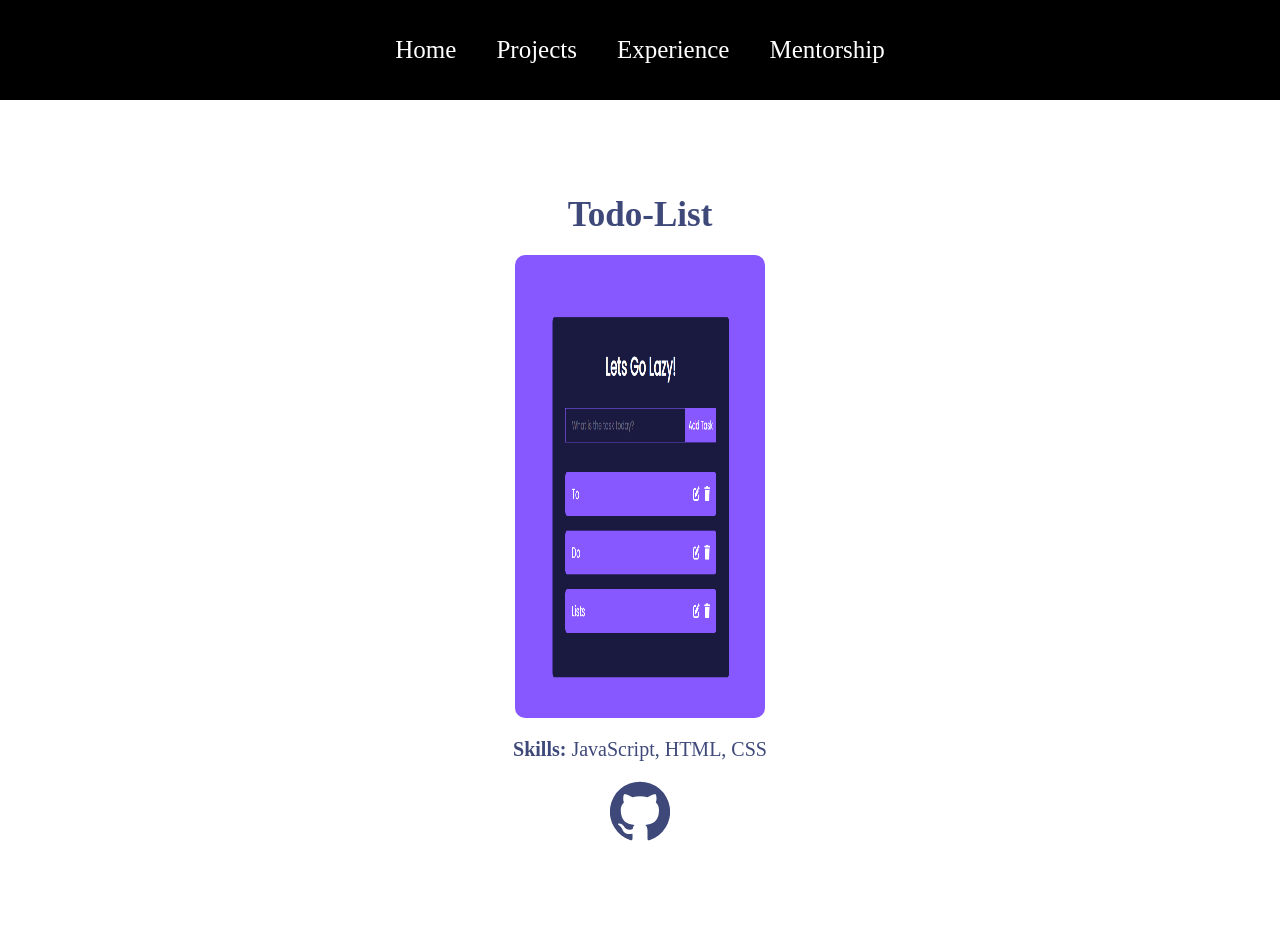
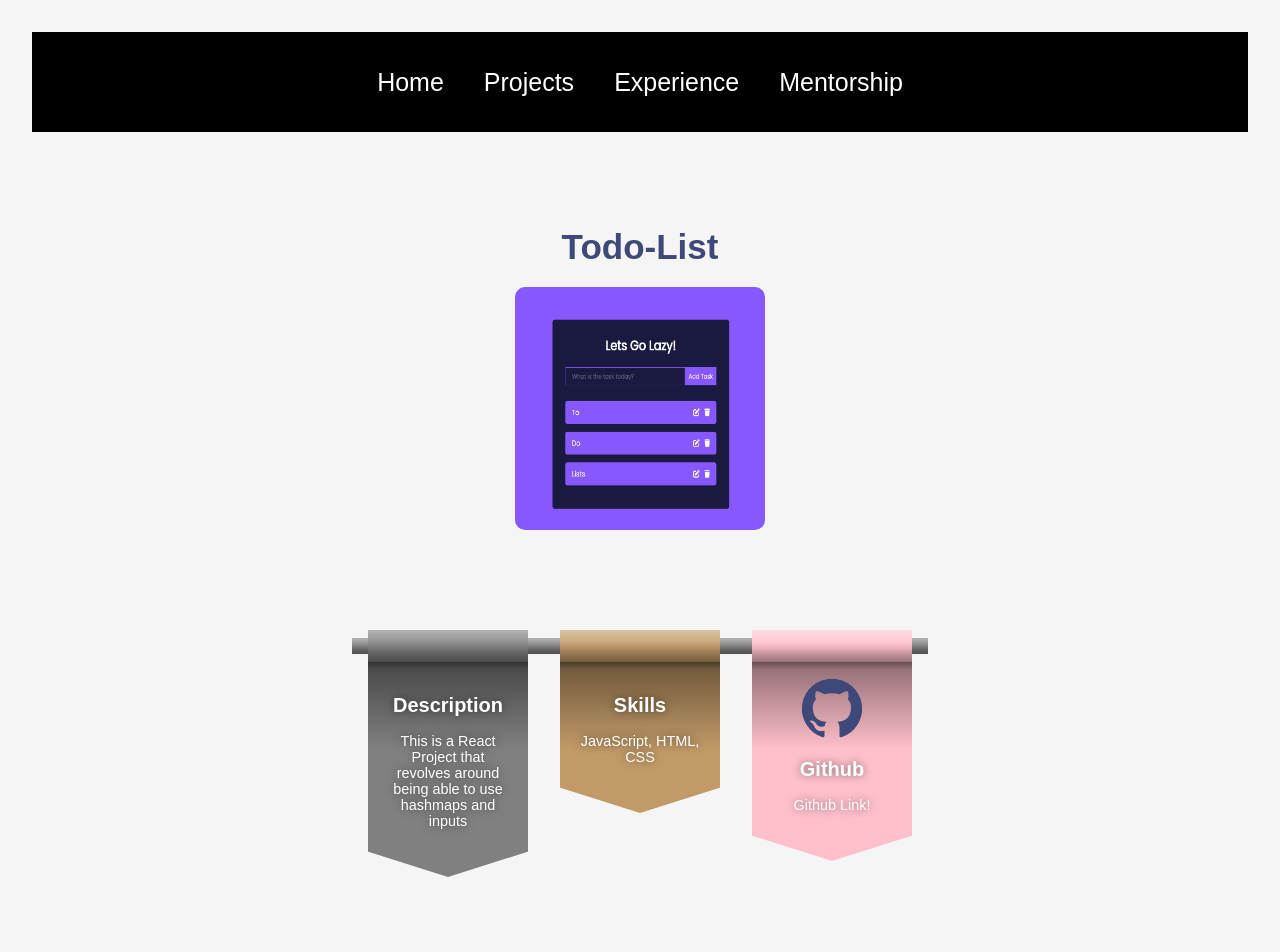
Before and after one commit to ShawnCustodio/profile, a React (Create React App) app: page /project/1 in a window 1280 px wide. Shown: the top 952 px of the page. Built offline with nearby package versions, Linux system fonts and the light colour scheme.

Commit message:
cool bars

```diff
--- a/src/helpers/ProjectList.js
+++ b/src/helpers/ProjectList.js
@@ -9,29 +9,34 @@ export const ProjectList = [
         name: "Basic Piano",
         image: PianoG,
         skill: "JavaScript, HTML, CSS",
-        link: "https://github.com/ShawnCustodio/ShawnCustodio.github.io"
+        link: "https://github.com/ShawnCustodio/ShawnCustodio.github.io",
+        desc: "This is a React Project that revolves around being able to use MP4 onClick"
     },
     {
         name: "Todo-List",
         image: TL,
         skill: "JavaScript, HTML, CSS",
-        link: "https://github.com/ShawnCustodio/todo-list"
+        link: "https://github.com/ShawnCustodio/todo-list",
+        desc: "This is a React Project that revolves around being able to use hashmaps and inputs"
     },
     {
         name: "JavaFX + SQL",
         image: JFX,
-        skill: "Java, JavaFX, SQL, Sqlite"
+        skill: "Java, JavaFX, SQL, Sqlite",
+        desc: "This is a Java and JDBC Project that revolves around being able to use SQLite3 in order to manipulate a Database"
     },
     {
         name: "Calculator",
         image: Calc,
         skill: "React, JavaScript, HTML, CSS",
-        link: "https://github.com/ShawnCustodio/calculator"
+        link: "https://github.com/ShawnCustodio/calculator",
+        desc: "This is a React Project that revolves around understanding parsing through files and being able to communicate"
     },
     {
         name: "Zara Kaggle Dataset",
         image: ZK,
         skill: "Python, Pandas, Sklearn, Numpy, Matplotlib ",
-        link: "https://colab.research.google.com/drive/1cka6ZQXoiuZWSUG5aD6iV-Q4MqfSK1LF?usp=sharing"
+        link: "https://colab.research.google.com/drive/1cka6ZQXoiuZWSUG5aD6iV-Q4MqfSK1LF?usp=sharing",
+        desc: "This is a Python Project that revolves around using Pandas, Sklearn, and Numpy in order to learn Data Computational Methods"
     }
 ]
--- a/src/pages/ProjectDisplay.js
+++ b/src/pages/ProjectDisplay.js
@@ -3,6 +3,8 @@ import { useParams } from "react-router-dom";
 import { ProjectList } from "../helpers/ProjectList";
 import GitHubIcon from "@material-ui/icons/GitHub";
 import '../styles/ProjectDisplay.css';
+import WorkIcon from "@material-ui/icons/Work";
+
 
 function ProjectDisplay() {
   const { id } = useParams();
@@ -16,11 +18,34 @@ function ProjectDisplay() {
     <div className="project">
       <h1> {project.name}</h1>
       <img src={project.image} />
-      <p>
-        <b>Skills:</b> {project.skill}
-      </p>
-      <a href={project.link} target="_blank" rel="noopener noreferrer" style={iconStyle}><GitHubIcon /></a>
+
+
+      <ul className = "move">
+    <li className = "banner0">
+        <div class="icon"><i class="fa-brands fa-codepen"></i></div>
+        <div class="title">Description</div>
+        <div class="descr">{project.desc}</div>
+    </li>
+    <li className= "banner3" >
+        <div class="icon"><i class="fa-brands fa-js"></i></div>
+        <div class="title">Skills</div>
+        <div class="descr"> {project.skill}</div>
+    </li>
+    <li className = "banner4">
+    <a href={project.link} target="_blank" rel="noopener noreferrer" style={iconStyle}><GitHubIcon /></a>
+        <div class="title">Github</div>
+        <div class="descr">Github Link!</div>
+    </li>
+</ul>
+
+
+
+
+
     </div>
+
+
+
   );
 }
 
--- a/src/styles/ProjectDisplay.css
+++ b/src/styles/ProjectDisplay.css
@@ -5,6 +5,7 @@
     justify-content: center;
     align-items: center;
     flex-direction: column;
+    margin-bottom: 100px;
   }
 
   .project h1 {
@@ -26,3 +27,171 @@
     font-size: 60px;
     color: #3e497a;
   }
+
+.move{
+  margin-top: 100px;
+}
+
+  .title{
+  color: black;
+  }
+
+.banner0{
+  --accent-color: gray;
+}
+
+.banner1{
+  --accent-color: #ADD8E6;
+}
+
+.banner2{
+  --accent-color: #ffcccb;
+}
+
+.banner3{
+  --accent-color: #C19A68;
+}
+
+.banner4{
+  --accent-color: #FFC0CB;
+}
+@import url("https://pro.fontawesome.com/releases/v6.0.0-beta1/css/all.css");
+@import url("https://fonts.googleapis.com/css2?family=Jura:wght@500;600;900&display=swap");
+
+*,
+*::before,
+*::after {
+  margin: 0;
+  padding: 0;
+  box-sizing: border-box;
+}
+
+body {
+  --color: rgba(30, 30, 30);
+  --bgColor: rgba(245, 245, 245);
+  min-height: 100vh;
+
+  display: grid;
+  align-content: center;
+  gap: 2rem;
+  padding: 2rem;
+
+  font-family: "Jura", sans-serif;
+  color: var(--color);
+  background: var(--bgColor);
+}
+
+h1 {
+  text-align: center;
+}
+
+ul {
+  --col-gap: 2rem;
+  --barH: 1rem;
+  --roleH: 2rem;
+  --flapH: 2rem;
+
+  width: min(60rem, 90%);
+  margin-inline: auto;
+
+  display: flex;
+  flex-wrap: wrap;
+
+  gap: var(--col-gap);
+  padding-inline: calc(var(--col-gap) / 2);
+
+  justify-content: center;
+  align-items: flex-start;
+  list-style: none;
+}
+ul li {
+  width: 10em;
+  display: grid;
+  grid-template:
+    "role"
+    "icon"
+    "title"
+    "descr";
+  align-items: flex-start;
+  gap: 1rem;
+  padding-block-end: calc(var(--flapH) + 1rem);
+  text-align: center;
+  background: var(--accent-color);
+  background-image: linear-gradient(
+    rgba(0, 0, 0, 0.6) var(--roleH),
+    rgba(0, 0, 0, 0.4) calc(var(--roleH) + 0.5rem),
+    rgba(0, 0, 0, 0) calc(var(--roleH) + 0.5rem + 5rem)
+  );
+  clip-path: polygon(
+    calc(var(--col-gap) / -2 - 5px) 0,
+    calc(100% + var(--col-gap) / 2 + 5px) 0,
+    calc(100% + var(--col-gap) / 2 + 5px ) calc(100% - var(--flapH)),
+    50% 100%,
+    calc(var(--col-gap) / -2 - 5px) calc(100% - var(--flapH))
+  );
+}
+
+/* bar */
+ul li::before {
+  content: "";
+  grid-area: role;
+  height: var(--barH);
+  width: calc(100% + var(--col-gap));
+  margin-left: calc(var(--col-gap) / -2);
+  margin-top: calc(var(--roleH) / 2 - var(--barH) / 2);
+  background: grey;
+  z-index: -1;
+  background-image: linear-gradient(
+    rgba(255, 255, 255, 0.4),
+    rgba(255, 255, 255, 0.2) 30%,
+    rgba(255, 255, 255, 0.1) 40%,
+    rgba(0, 0, 0, 0.1) 60%,
+    rgba(0, 0, 0, 0.2) 70%,
+    rgba(0, 0, 0, 0.4)
+  );
+}
+
+/* role */
+ul li::after {
+  content: "";
+  grid-area: role;
+  background: var(--accent-color);
+  background-image: linear-gradient(
+    rgba(255, 255, 255, 0.4),
+    rgba(255, 255, 255, 0.2) 30%,
+    rgba(255, 255, 255, 0.1) 40%,
+    rgba(0, 0, 0, 0.1) 60%,
+    rgba(0, 0, 0, 0.2) 70%,
+    rgba(0, 0, 0, 0.4)
+  );
+  height: var(--roleH);
+}
+
+ul li .icon,
+ul li .title,
+ul li .descr {
+  padding-inline: 1rem;
+  color: white;
+  text-shadow: 0 0 0.5rem rgba(0, 0, 0, 0.5);
+}
+
+ul li .icon {
+  font-size: 3rem;
+}
+ul li .title {
+  font-size: 1.25rem;
+  font-weight: 700;
+}
+
+ul li .descr {
+  font-size: 0.9rem;
+}
+
+.credits {
+  position: fixed;
+  bottom: 1rem;
+  right: 1rem;
+}
+.credits a {
+  color: var(--color);
+}
```
